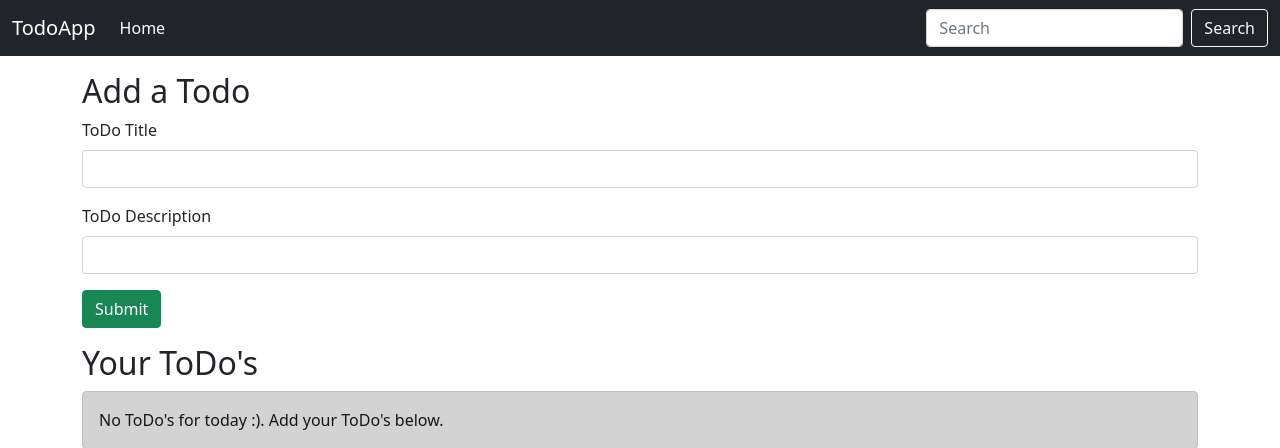
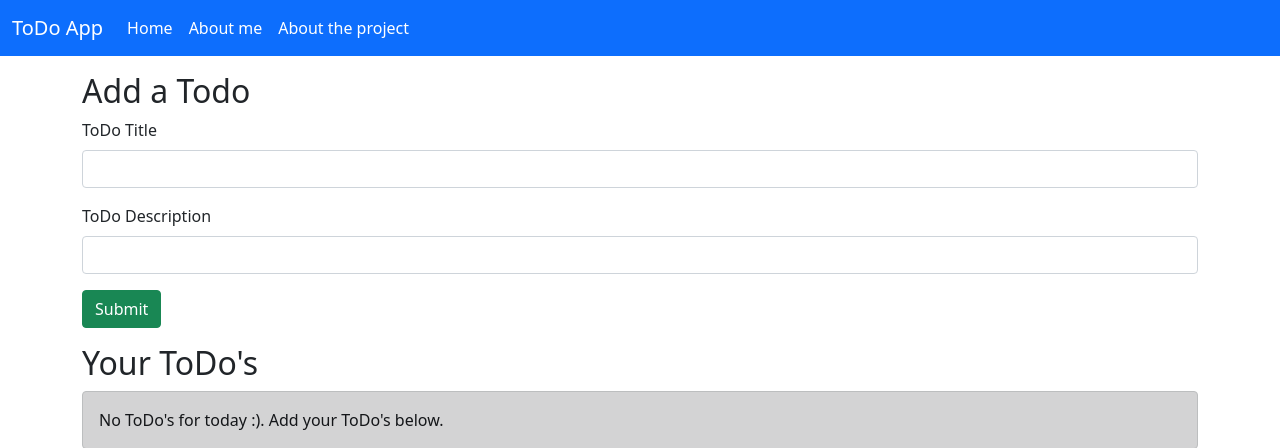
Before and after one commit to PascalMasny/ToDo-Flask-App, a Flask app: page / in a window 1280 px wide. Shown: the top 448 px of the page. Run offline with Flask 2, Linux system fonts and the light colour scheme; data that the repository does not hold is empty.

Commit message:
quick fix

```diff
--- a/app/templates/base.html
+++ b/app/templates/base.html
@@ -12,16 +12,16 @@
         integrity="sha384-BmbxuPwQa2lc/FVzBcNJ7UAyJxM6wuqIj61tLrc4wSX0szH/Ev+nYRRuWlolflfl" crossorigin="anonymous">
     <link rel="stylesheet" href="{{ url_for('static', filename='css/style.css') }}">
     <script src="{{ url_for('static', filename='js/test.js') }}"></script>
-    <title> {% block title %} {% endblock title %} - MyTodo</title>
+    <title> {% block title %} {% endblock title %} - MyToDo's</title>
     <!-- Bootstrap CSS -->
 </head>
 
 <body>
 
     <!-- navbar -->
-    <nav class="navbar navbar-expand-lg navbar-dark bg-dark">
+    <nav class="navbar navbar-expand-lg navbar-dark bg-primary">
         <div class="container-fluid">
-            <a class="navbar-brand" href="/">TodoApp</a>
+            <a class="navbar-brand" href="/">ToDo App</a>
             <button class="navbar-toggler" type="button" data-bs-toggle="collapse"
                 data-bs-target="#navbarSupportedContent" aria-controls="navbarSupportedContent" aria-expanded="false"
                 aria-label="Toggle navigation">
@@ -32,11 +32,19 @@
                     <li class="nav-item">
                         <a class="nav-link active" aria-current="page" href="#">Home</a>
                     </li>
+                    <li class="nav-item">
+                        <a class="nav-link active" aria-current="page" href="https://www.linkedin.com/in/pascal-masny-116582223/">About me</a>
+                    </li>
+                    <li class="nav-item">
+                        <a class="nav-link active" aria-current="page" href="https://github.com/PascalMasny/ToDo-Flask-App">About the project</a>
+                    </li>
                 </ul>
+                <!--
                 <form class="d-flex">
                     <input class="form-control me-2" type="search" placeholder="Search" aria-label="Search">
                     <button class="btn btn-outline-light" type="submit">Search</button>
                 </form>
+                -->
             </div>
         </div>
     </nav>
@@ -49,6 +57,10 @@
         integrity="sha384-b5kHyXgcpbZJO/tY9Ul7kGkf1S0CWuKcCD38l8YkeH8z8QjE0GmW1gYU5S9FOnJ0"
         crossorigin="anonymous"></script>
     <!-- JS -->
+
 </body>
 
+
+
+
 </html>
```
Also changed, not shown: app/todo.db.
